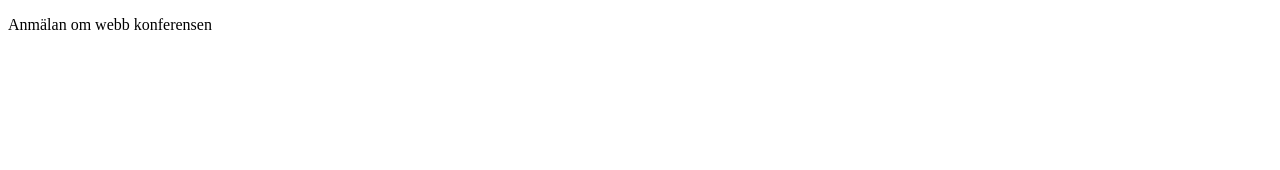
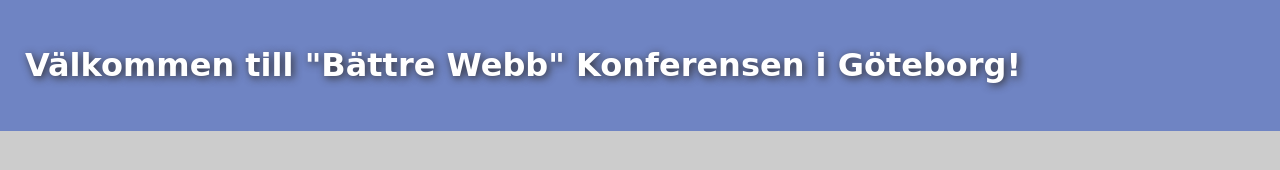
Before and after one commit to AzrSara/konferensen, a plain HTML site: page anmalan.html in a window 1280 px wide. Drawn offline with Linux system fonts and the light colour scheme.

Commit message:
skapade anmälan

```diff
--- /dev/null
+++ b/anmalan.css
@@ -0,0 +1,17 @@
+body {
+
+    font-family:'Tilt Neon', cursive;
+    margin: 0;
+    padding: 0;
+    background-color: #cccccc;
+}
+
+header {
+    background-color: #6f84c3;
+    color: #fff;
+    padding: 25px;
+    display: flex;
+    justify-content: space-between;
+    align-items: center;
+    text-shadow: 2px 2px 8px #302d2d;
+}
--- a/anmalan.html
+++ b/anmalan.html
@@ -3,11 +3,16 @@
 <head>
 	<meta charset="UTF-8">
 	<meta name="viewport" content="width=device-width, initial-scale=1.0">
-	<link rel="stylesheet" href="anmalan.html">
+	<link rel="stylesheet" href="anmalan.css">
 	<title>Anmälan till webb konferens</title>
 </head>
 <body>
-	<p>Anmälan om webb konferensen</p>
+
+		<header>
+				 <h1>Välkommen till "Bättre Webb" Konferensen i Göteborg!</h1>
+		</header>
+
+
 
 </body>
 </html>
```
Also changed, not shown: index.html (+6 -3 lines), style.css (+9 -2 lines).
